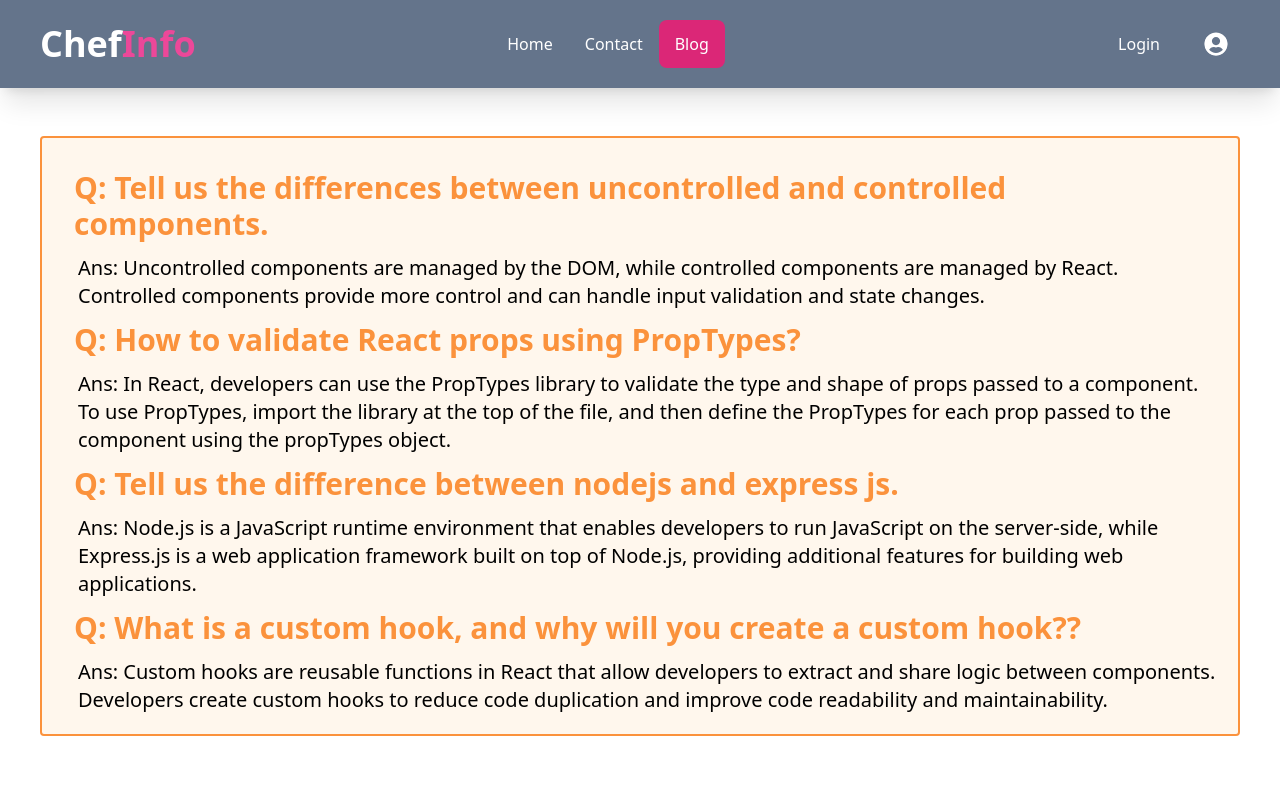
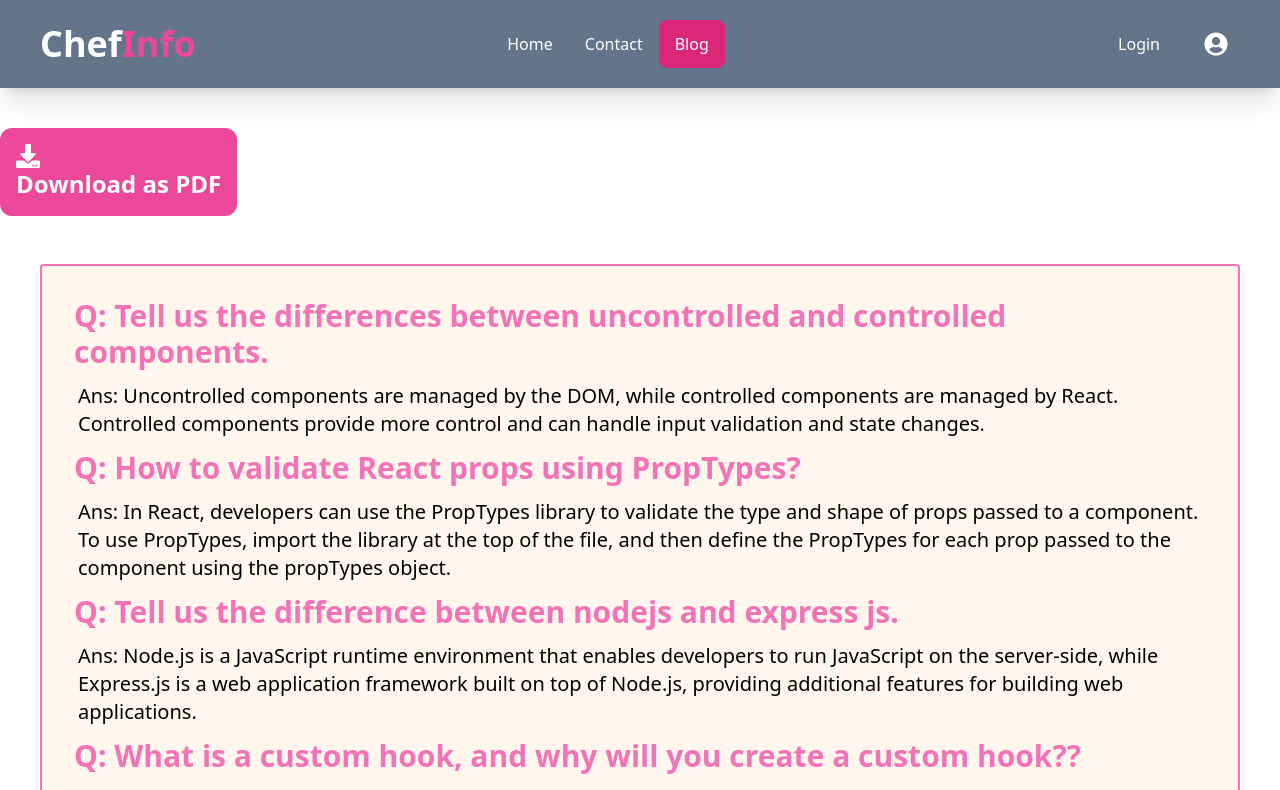
Before and after one commit to Barkatzx/chef-master-client, a React (Vite) app: page /blog in a window 1280 px wide. Shown: the top 790 px of the page. Built offline with nearby package versions, Linux system fonts and the light colour scheme; no server answers.

Commit message:
Project Complete

```diff
--- a/package.json
+++ b/package.json
@@ -13,12 +13,14 @@
     "@heroicons/react": "^2.0.18",
     "daisyui": "^2.51.6",
     "firebase": "^9.21.0",
+    "html2pdf.js": "^0.10.1",
     "lazyload": "^2.0.0-rc.2",
     "localforage": "^1.10.0",
     "match-sorter": "^6.3.1",
     "react": "^18.2.0",
     "react-dom": "^18.2.0",
     "react-icons": "^4.8.0",
+    "react-pdf": "^6.2.2",
     "react-router-dom": "^6.11.1",
     "react-toastify": "^9.1.2",
     "sort-by": "^1.2.0",
--- a/src/Pages/Blogs/Blogs.jsx
+++ b/src/Pages/Blogs/Blogs.jsx
@@ -1,18 +1,28 @@
 import React, { useRef } from "react";
 import { FaDownload } from "react-icons/fa";
+import html2pdf from "html2pdf.js";
 import { useLoaderData } from "react-router-dom";
+
 const Blog = () => {
-  const ref = useRef();
-  const options = {
-    orientation: "landscape",
-    unit: "in",
-    format: [17, 11],
+  const contentRef = useRef();
+
+  const handleDownload = () => {
+    const content = contentRef.current;
+    const options = {
+      orientation: "landscape",
+      unit: "in",
+      format: [17, 11],
+    };
+    html2pdf().set(options).from(content).save();
   };
 
   return (
     <div>
-      <div ref={ref}>
-        <div className="mt-12 mx-10 text-orange-400 border-2 bg-orange-50  border-orange-400 rounded p-5">
+      <button className="text-2xl font-bold bg-pink-500 rounded-xl mt-10 text-end p-4 text-white" onClick={handleDownload}>
+        <FaDownload /> Download as PDF
+      </button>
+      <div ref={contentRef}>
+        <div className="mt-12 mx-10 text-pink-400 border-2 bg-orange-50  border-pink-400 rounded p-5">
           <div>
             <h3 className="text-3xl font-semibold p-3">
               Q: Tell us the differences between uncontrolled and controlled
```
Also changed, not shown: 2 other files (tests, documents, lock files or other folders).
